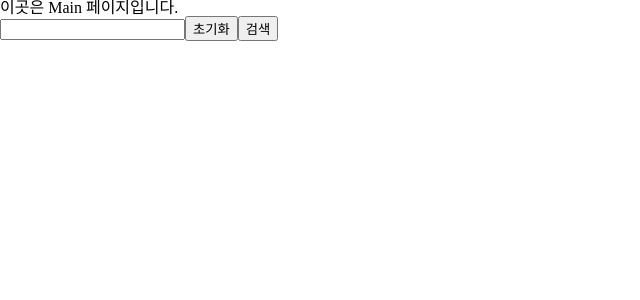
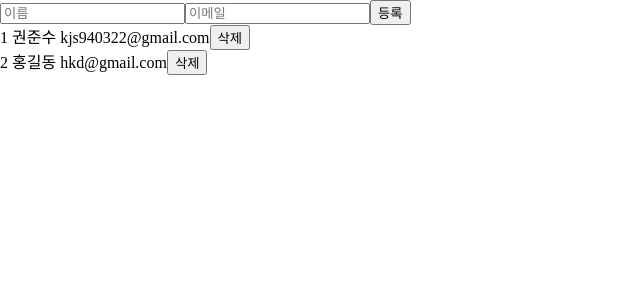
Before and after one commit to junsu-kwon/netflix, a React (Create React App) app: page / in a window 1280 px wide. Shown: the top 300 px of the page, without its empty margins (0-640 px from the left). Built offline with nearby package versions, Linux system fonts and the light colour scheme.

Commit message:
230307 학습

```diff
--- a/package.json
+++ b/package.json
@@ -1,5 +1,5 @@
 {
-  "name": "netflix",
+  "name": "react-practice",
   "version": "0.1.0",
   "private": true,
   "dependencies": {
@@ -40,6 +40,5 @@
       "last 1 firefox version",
       "last 1 safari version"
     ]
-  },
-  "homepage": "https://junsu-kwon.github.io/netflix/"
+  }
 }
--- a/src/App.js
+++ b/src/App.js
@@ -4,8 +4,7 @@ import Main from './pages/Main';
 
 function App() {
   return (
-    // <Router basename={process.env.PUBLIC_URL}>
-    <Router>
+    <Router basename={process.env.PUBLIC_URL}>
       <Reset />
       <Routes>
         <Route path="/" element={<Main />}></Route>
--- a/src/pages/Main.js
+++ b/src/pages/Main.js
@@ -1,10 +1,86 @@
-import SearchInput from '../components/SearchInput';
+import { useReducer, useRef } from 'react';
 
-function Main(params) {
+function Main() {
+  const initUsers = [
+    {
+      id: 1,
+      name: '권준수',
+      email: 'kjs940322@gmail.com',
+      active: true,
+    },
+    {
+      id: 2,
+      name: '홍길동',
+      email: 'hkd@gmail.com',
+      active: true,
+    },
+  ];
+
+  const nextId = useRef(3);
+
+  // input 관리
+  const [inputs, inputDispatch] = useReducer(
+    (prev, next) => ({ ...prev, ...next }),
+    { name: '', email: '' },
+  );
+
+  // 회원정보 관리
+  const [users, userDispatch] = useReducer((state, action) => {
+    switch (action.type) {
+      case 'CREATE':
+        const newUser = {
+          id: nextId.current,
+          name: inputs.name,
+          email: inputs.email,
+          active: true,
+        };
+
+        nextId.current += 1;
+        return [...state, newUser];
+
+      case 'DELETE':
+        return state.filter((user) => action.id !== user.id);
+      default:
+        break;
+    }
+  }, initUsers);
+
   return (
     <>
-      <div>이곳은 Main 페이지입니다.</div>
-      <SearchInput />
+      <div>
+        <input
+          type="text"
+          placeholder="이름"
+          onChange={(e) => inputDispatch({ name: e.target.value })}
+          value={inputs.name}
+        />
+        <input
+          type="text"
+          placeholder="이메일"
+          onChange={(e) => inputDispatch({ email: e.target.value })}
+          value={inputs.email}
+        />
+        <button type="button" onClick={() => userDispatch({ type: 'CREATE' })}>
+          등록
+        </button>
+      </div>
+      <div>
+        <ul>
+          {users.map((user) => {
+            return (
+              <li key={user.id + user.name}>
+                {user.id} {user.name} {user.email}
+                <button
+                  type="button"
+                  onClick={() => userDispatch({ type: 'DELETE', id: user.id })}
+                >
+                  삭제
+                </button>
+              </li>
+            );
+          })}
+        </ul>
+      </div>
     </>
   );
 }
```
Also changed, not shown: src/components/DefaultInput.js (deleted, +0 -13 lines), src/components/Test.js (added, +23 -0 lines), src/components/User.js (added), 1 other file (tests, documents, lock files or other folders).
